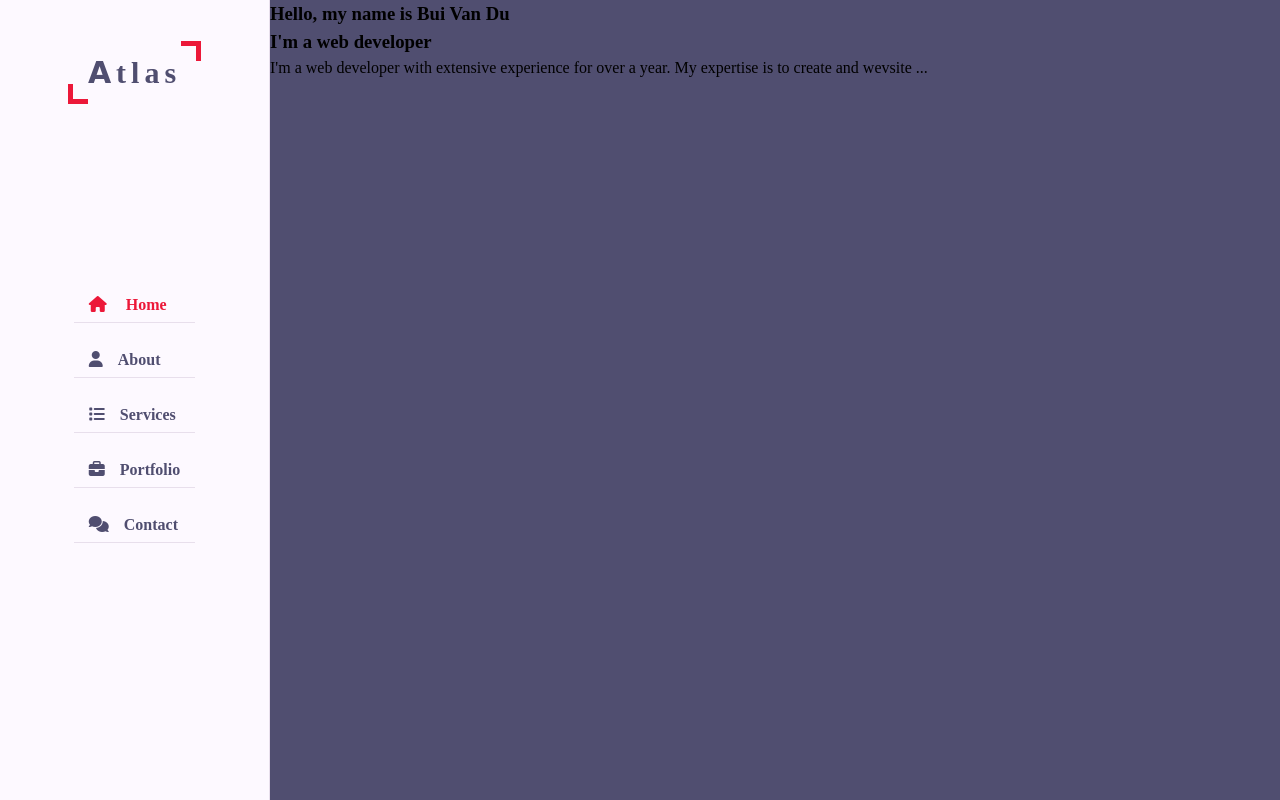
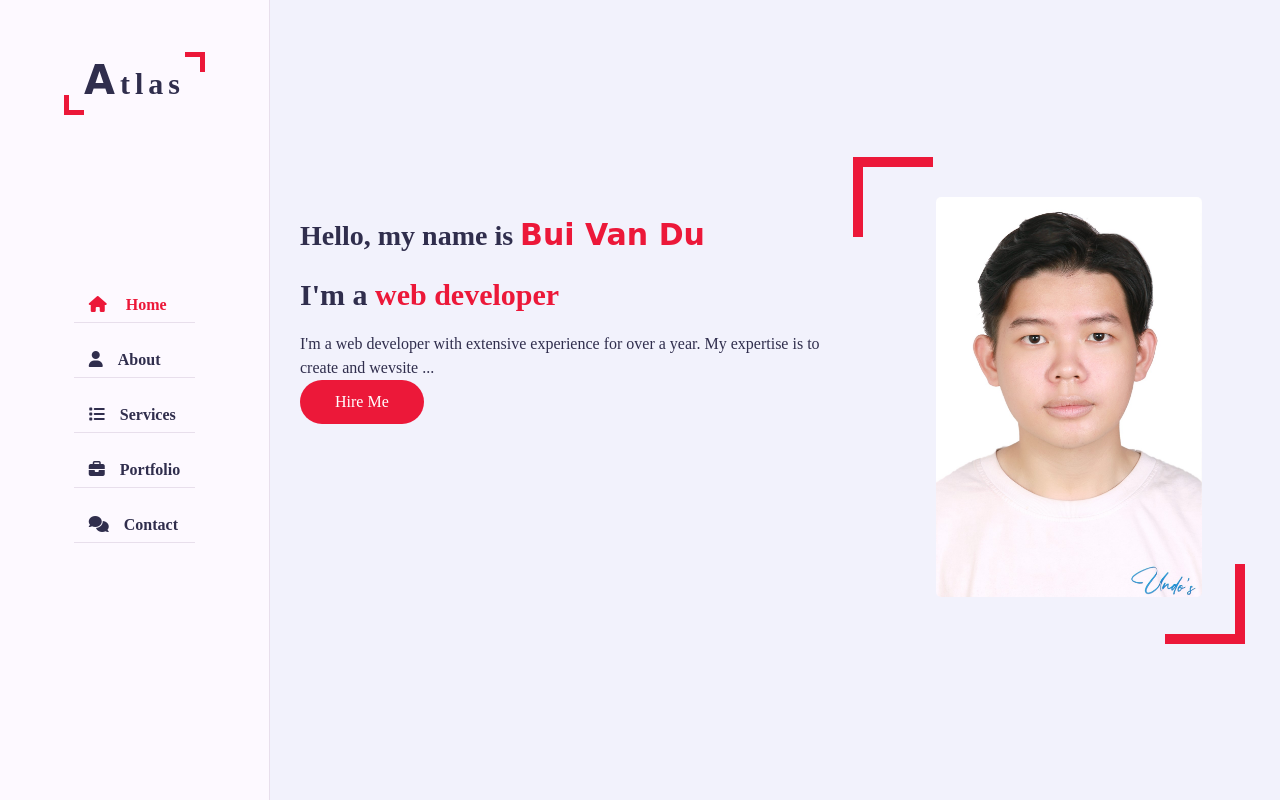
Before and after one commit to baolach123/portfolio, a plain HTML site: page src/index.html in a window 1280 px wide. Drawn offline with Linux system fonts and the light colour scheme; a web font is replaced by a local one.

Commit message:
home section

```diff
--- a/src/css/style.css
+++ b/src/css/style.css
@@ -6,7 +6,7 @@
     --bg--black-100:#fdf9ff;
     --bg--black-50:#e8dfec;
     --text-black-900:#302e4d;
-    --text-black-900:#504e70;
+    --text-black-700:#504e70;
 }
 body
 {
@@ -33,15 +33,51 @@ ul{
 
 .section
 {
-    background: var(--text-black-900);
+    background: var(--bg--black-900);
     min-height: 100vh;
     display: block;
-    position: fixed;
-    left: 270px;
-    top: 0;
-    right: 0;
-    z-index: 0;
+    padding: 0 30px;
     opacity: 1;
+}
+.main-content
+{
+    padding-left: 270px;
+}
+.padd-15
+{
+    padding-left: 15px;
+    padding-right: 15px;
+}
+.container
+{
+    max-width: 1100px;
+    width: 100%;
+    margin: auto;
+}
+.row
+{
+    display: flex;
+    flex-wrap: wrap;
+    margin-left: -15px;
+    margin-right: -15px;
+    position: relative;
+}
+.btn
+{
+    font-size: 16px;
+    font-weight: 500;
+    padding: 10px 35px;
+    color: white;
+    border-radius: 40px;
+    display: inline-block;
+    white-space: nowrap;
+    border: none;
+    background: var(--skin-color);
+    transition: all 0.3s ease;
+}
+.btn:hover
+{
+    transform: scale(1.05);
 }
 /* aside */
 .aside
@@ -77,7 +113,7 @@ ul{
 .aside .logo a span
 {
     font-family: 'Clicker Script', cursive;
-    font-family: 40px;
+    font-size: 40px;
 }
 .aside .logo a::before
 {
@@ -172,3 +208,77 @@ ul{
 .aside .nav li a i{
     margin-right: 15px;
 }
+
+/* home */
+.home
+{
+    min-height: 100vh;
+    display: flex;
+    color: var(--text-black-900);
+}
+.home .home-info
+{
+    flex: 0 0 60%;
+    max-width: 60%;
+}
+h3.hello
+{
+    font-size: 28px;
+    margin: 15px 0;
+}
+h3.hello span{
+    font-family: 'Clicker Script', cursive;
+    font-size: 30px;
+    font-weight: 700;
+    color: var(--skin-color);
+}
+h3.my-profession
+{
+    font-size: 30px;
+    margin: 15px 0;
+}
+.typing
+{
+    color: var(--skin-color);
+}
+.home-infor p
+{
+    margin-bottom: 70px;
+    font-size: 20px;
+    color: var(--text-black-700);
+}
+.home .home-img
+{
+    flex: 0 0 40%;
+    max-width: 40%;
+    text-align: center;
+    position: relative;
+}
+.home-img::after
+{
+    content: '';
+    position: absolute;
+    height: 80px;
+    width: 80px;
+    border-bottom: 10px solid var(--skin-color);
+    border-right: 10px solid var(--skin-color);
+    right: 20px;
+    bottom: -40px;
+}
+.home-img::before
+{
+    content: '';
+    position: absolute;
+    height: 80px;
+    width: 80px;
+    border-top: 10px solid var(--skin-color);
+    border-left: 10px solid var(--skin-color);
+    left: -20px;
+    top: -40px;
+}
+.home .home-img img
+{
+    margin: auto;
+    border-radius: 5px;
+    height: 400px;
+}
--- a/src/index.html
+++ b/src/index.html
@@ -39,12 +39,16 @@
             <section class="home section">
                 <div class="container">
                     <div class="row">
-                        <div class="home-info">
+                        <div class="home-info padd-15">
                             <h3 class="hello">Hello, my name is <span class="name">Bui Van Du</span></h3>
                             <h3 class="my-profession">I'm a <span class="typing">web developer</span></h3>
                             <p>I'm a web developer with extensive experience for over a year. My expertise is to
                                 create and wevsite ...
                             </p>
+                            <a href="#contact" class="btn hire-me">Hire Me</a>
+                        </div>
+                        <div class="home-img padd-15">
+                            <img src="images/Picture1.jpg" alt="">
                         </div>
                     </div>
                 </div>
```
Also changed, not shown: src/images/Picture1.jpg (added).
